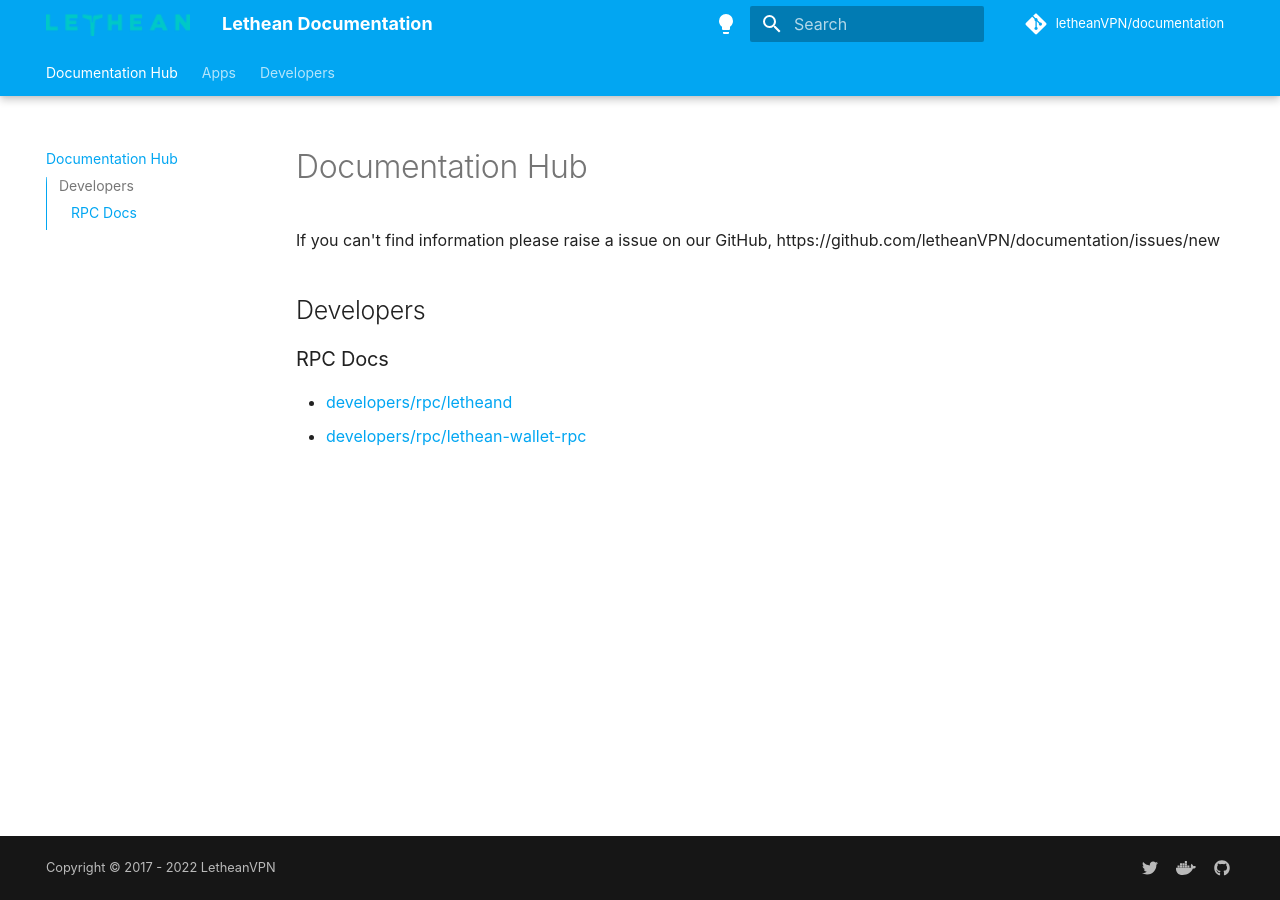
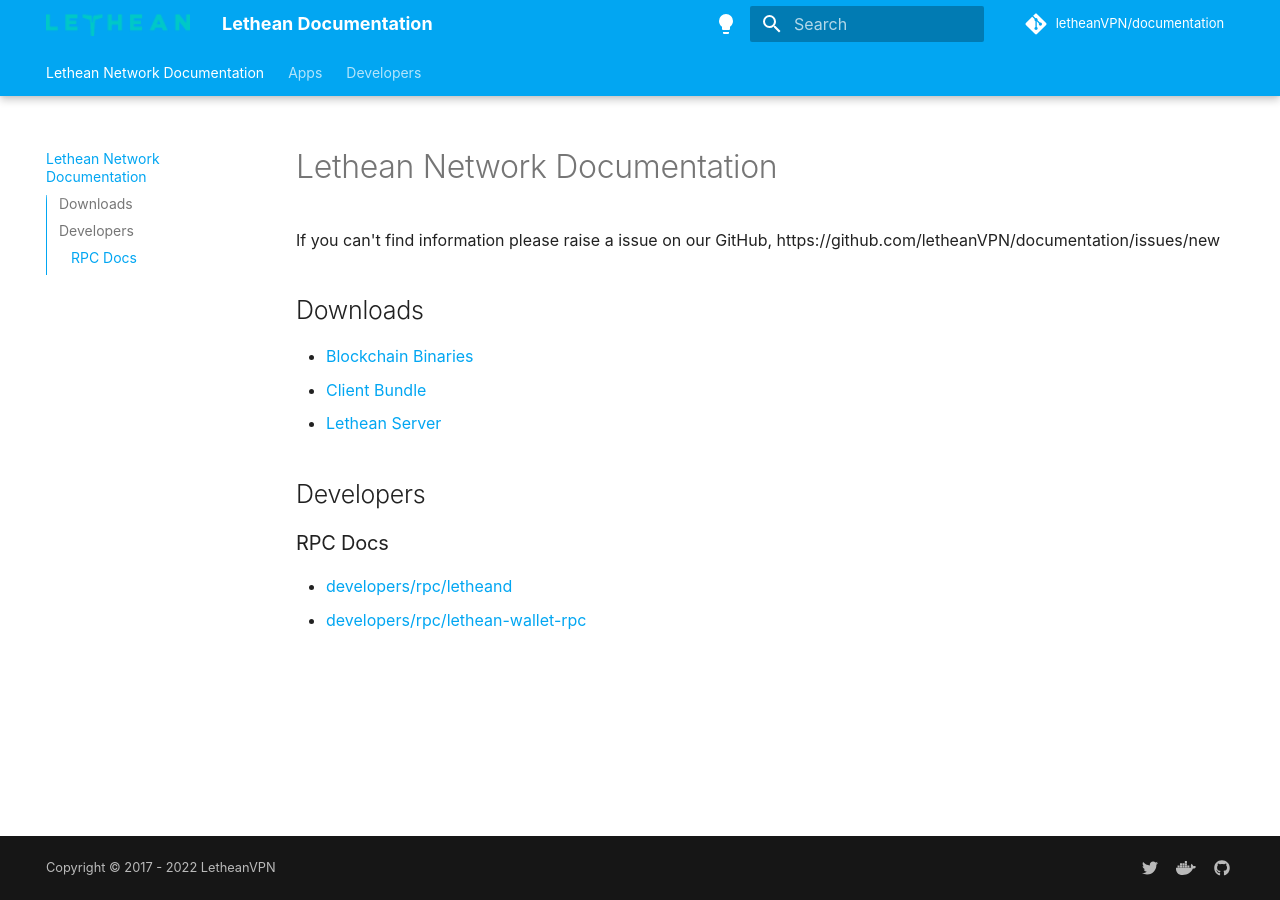
Before and after one commit to letheanVPN/documentation, an MkDocs documentation site: the page built from docs/index.md, in a window 1280 px wide. Built offline with MkDocs 1.6.1 and Material for MkDocs 9.7.7, drawn with Linux system fonts in a browser that asks for light colours; comment, search, counter and statistics services are not loaded.

Commit message:
adds download links for server, client and chain

```diff
--- a/docs/index.md
+++ b/docs/index.md
@@ -1,6 +1,11 @@
-# Documentation Hub
+# Lethean Network Documentation
 
 If you can't find information please raise a issue on our GitHub, https://github.com/letheanVPN/documentation/issues/new
+
+## Downloads
+- [Blockchain Binaries](https://github.com/letheanVPN/blockchain/releases/latest)
+- [Client Bundle](https://github.com/letheanVPN/launchers/releases/latest)
+- [Lethean Server](https://github.com/letheanVPN/lethean-server/releases/latest)
 
 ## Developers
 
```
